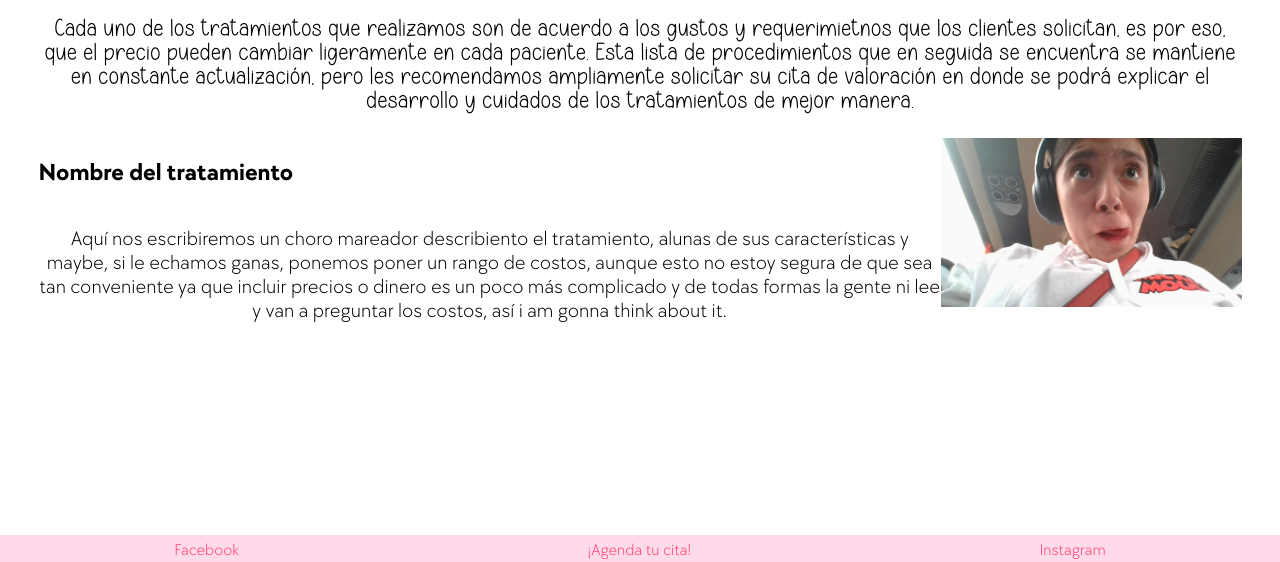
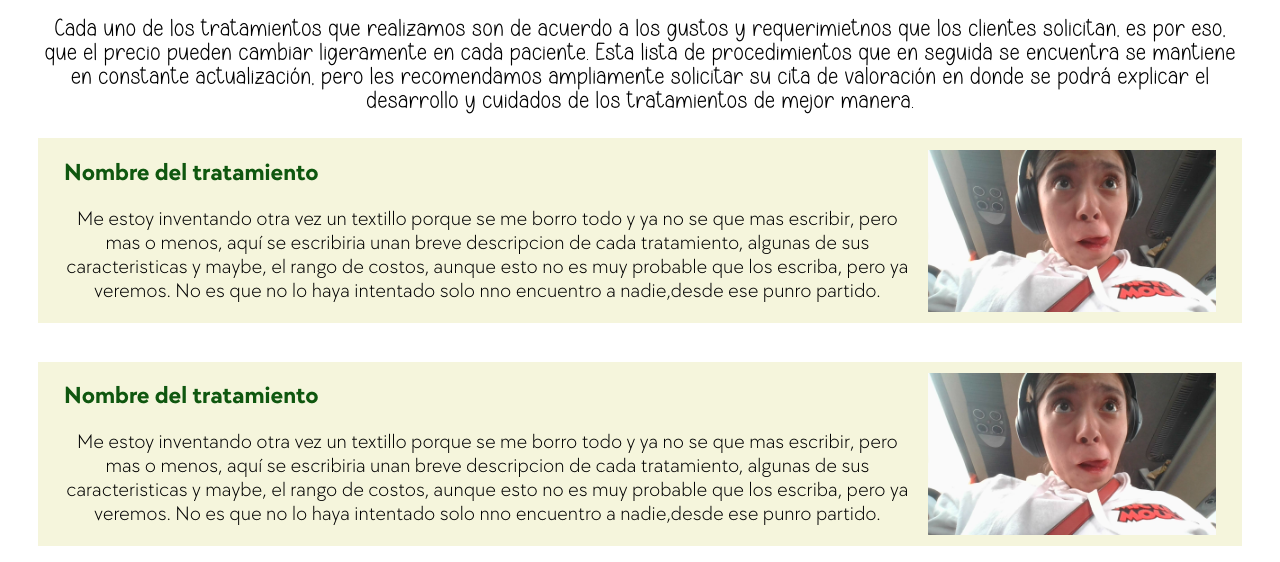
Before and after one commit to Itzelrivas/PreEntrega2_Cano, a plain HTML site: page pages/procedimientos.html in a window 1280 px wide. Shown: the part 238-800 px from the top of the page. Drawn offline with Linux system fonts and the light colour scheme; a web font is replaced by a local one.

Commit message:
modificamos el grid según yo triunfantemente

```diff
--- a/css/style.css
+++ b/css/style.css
@@ -29,6 +29,7 @@ body{margin: 0%;}
     --bg-principal: rgb(255, 218, 234);
     --color-principal: rgb(255, 63, 108);
     --color-dorado: rgb(234, 180, 64);
+    --color-verde: rgb(15, 87, 15);
 }
 
 .header {
@@ -119,9 +120,11 @@ p{
 .footer{margin-top: 15%;}
 .footer__autor p{font-family: 'auto'; color: white;}
 
-.tratamiento{margin-left: 3%; margin-right: 3%;}
-.tratamiento h2{font-family: 'chocolate';}
-.tratamiento p{font-family: 'chocolatel';}
+.procedimientos{margin-left: 3%; margin-right: 3%; margin-bottom: 3%; background-color: beige;}
+.procedimiento__imagen{display: flex;}
+.procedimiento__imagen img{width: 100%;}
+.procedimiento__descripcion h2{font-family: 'chocolate'; color: var(--color-verde);}
+.procedimiento__descripcion p{font-family: 'chocolatel';}
 
 @media only screen and (max-width: 768px){
     .nav__menu a{
@@ -163,7 +166,6 @@ p{
         margin-left: 6%;
     }
     .main__imgpini p{grid-area: parrafo;
-        font-size: 25px;
         display: flex;
         justify-content: center;
         align-items: center;
@@ -173,16 +175,16 @@ p{
     }
     .footer__autor p{font-size: 20px;}
 
-    .tratamiento{
+    .procedimientos{
         display: grid;
         grid-template-columns: 75% 25%;
         grid-template-rows: auto;
-        grid-template-areas:
-        "nombre imagen"
-        "descripcion imagen";
+        grid-template-areas:"descripcion imagen";
+        padding-left: 2%;
+        padding-right: 2%;
     }
-    .tratamiento h2{grid-area: nombre;}
-    .tratamiento p{grid-area: descripcion; font-size: 20px;}
-    .tratamiento img{grid-area: imagen;}
-    .tratamiento img{width: 100%;}
+    .procedimiento__descripcion{grid-area: descripcion; margin-right: 2%;}
+    .procedimiento__imagen{grid-area: imagen;}
+    .procedimiento__imagen img{align-self: center;}
+    .procedimiento__descripcion p{font-size: 20px;}
 }
--- a/pages/procedimientos.html
+++ b/pages/procedimientos.html
@@ -23,16 +23,31 @@
             <li><a href="citas.html">Citas</a></li>
         </ul>
     </nav>
+
     <div class="titulo">
         <p>Procedimientos</p>
     </div>
     <div class="pinicial">
         <p>Cada uno de los tratamientos que realizamos son de acuerdo a los gustos y requerimietnos que los clientes solicitan, es por eso, que el precio pueden cambiar ligeramente en cada paciente. Esta lista de procedimientos que en seguida se encuentra se mantiene en constante actualización, pero les recomendamos ampliamente solicitar su cita de valoración en donde se podrá explicar el desarrollo y cuidados de los tratamientos de mejor manera.</p>
     </div>
-    <div class="tratamiento">
-        <h2>Nombre del tratamiento</h2>
-        <p>Aquí nos escribiremos un choro mareador describiento el tratamiento, alunas de sus características y maybe, si le echamos ganas, ponemos poner un rango de costos, aunque esto no estoy segura de que sea tan conveniente ya que incluir precios o dinero es un poco más complicado y de todas formas la gente ni lee y van a preguntar los costos, así i am gonna think about it.</p>
-        <img src="../img/foto_prueba.jpg" alt="imagen de prueba">
+
+    <div class="procedimientos">
+        <div class="procedimiento__descripcion">
+            <h2>Nombre del tratamiento</h2>
+            <p>Me estoy inventando otra vez un textillo porque se me borro todo y ya no se que mas escribir, pero mas o menos, aquí se escribiria unan breve descripcion de cada tratamiento, algunas de sus caracteristicas y maybe, el rango de costos, aunque esto no es muy probable que los escriba, pero ya veremos. No es que no lo haya intentado solo nno encuentro a nadie,desde ese punro partido.</p>
+        </div>
+        <div class="procedimiento__imagen">
+            <img src="../img/foto_prueba.jpg" alt="tratamiento_1">
+        </div>
+    </div>
+    <div class="procedimientos">
+        <div class="procedimiento__descripcion">
+            <h2>Nombre del tratamiento</h2>
+            <p>Me estoy inventando otra vez un textillo porque se me borro todo y ya no se que mas escribir, pero mas o menos, aquí se escribiria unan breve descripcion de cada tratamiento, algunas de sus caracteristicas y maybe, el rango de costos, aunque esto no es muy probable que los escriba, pero ya veremos. No es que no lo haya intentado solo nno encuentro a nadie,desde ese punro partido.</p>
+        </div>
+        <div class="procedimiento__imagen">
+            <img src="../img/foto_prueba.jpg" alt="tratamiento_1">
+        </div>
     </div>
 
     <footer class="footer">
```
